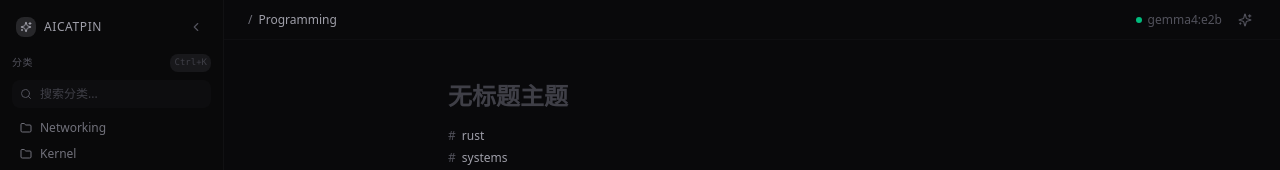
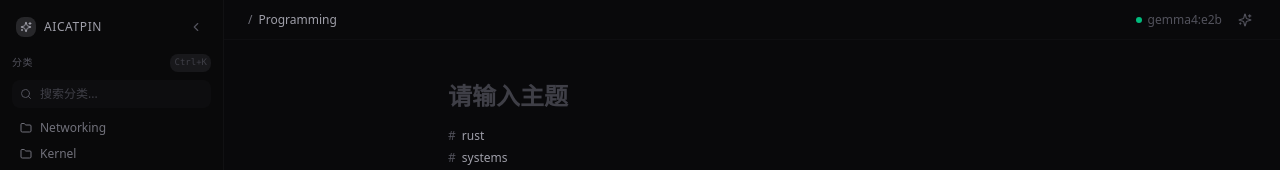
Before and after one commit to zbb88888/aicatpin, a React (Vite) app: page / in a window 1280 px wide. Shown: the top 170 px of the page. Built offline with nearby package versions, Linux system fonts and the light colour scheme.

Commit message:
更新标题占位符：从'无标题主题'改为'请输入主题'

```diff
--- a/src/components/layout/MainLayout.tsx
+++ b/src/components/layout/MainLayout.tsx
@@ -450,7 +450,7 @@ export function MainLayout() {
             {/* 标题输入 */}
             <input
               type="text"
-              placeholder="无标题主题"
+              placeholder="请输入主题"
               value={title}
               onChange={(e) => setTitle(e.target.value)}
               className="w-full text-2xl font-bold bg-transparent text-zinc-100 placeholder-zinc-700 focus:outline-none mb-4"
```
